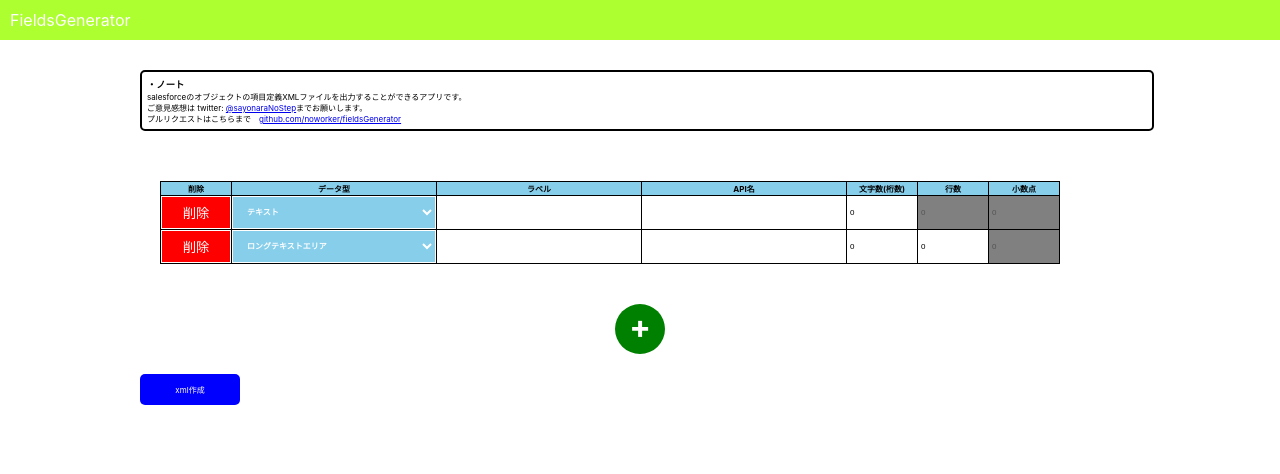
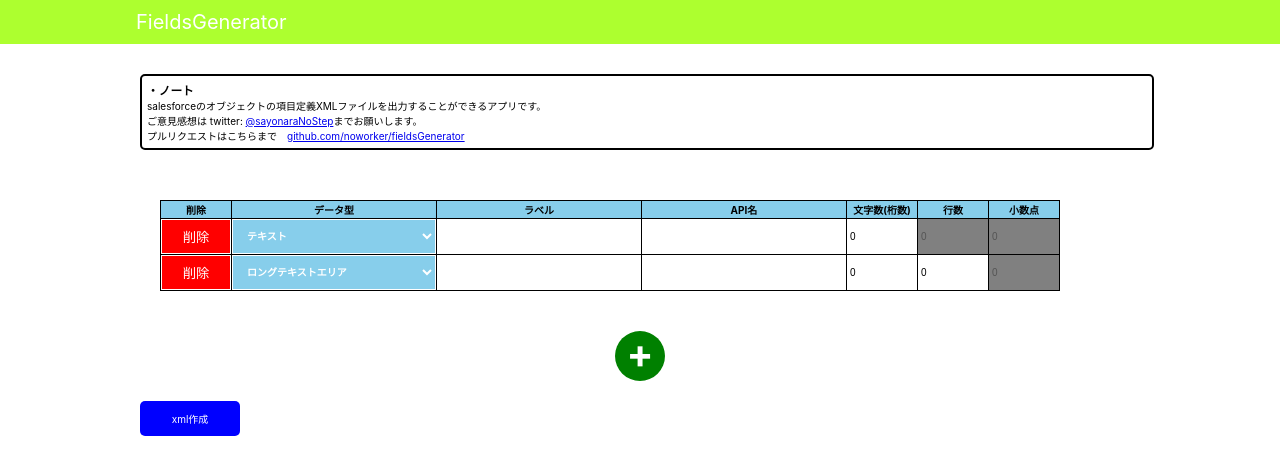
Before and after one commit to noworker/fieldsGenerator, a React (Create React App) app: page / in a window 1280 px wide. Shown: the top 474 px of the page. Built offline with nearby package versions, Linux system fonts and the light colour scheme.

Commit message:
modify css

```diff
--- a/src/App.css
+++ b/src/App.css
@@ -1,5 +1,5 @@
 html {
-  font-size: 8px;
+  font-size: 10px;
 }
 
 .container {
--- a/src/component/header/header.css
+++ b/src/component/header/header.css
@@ -1,3 +1,9 @@
 header {
     user-select: none;
 }
+
+.header-container {
+    width: 80%;
+    max-width: 1200px;
+    margin: 0 auto;
+}
--- a/src/component/header/header.tsx
+++ b/src/component/header/header.tsx
@@ -5,7 +5,9 @@ const Header: React.FC = () =>{
     return useMemo(() => {
         return (
             <header className="">
-                FieldsGenerator
+                <div className="header-container">
+                  FieldsGenerator
+                </div>
             </header>
         )
     },[])
```
